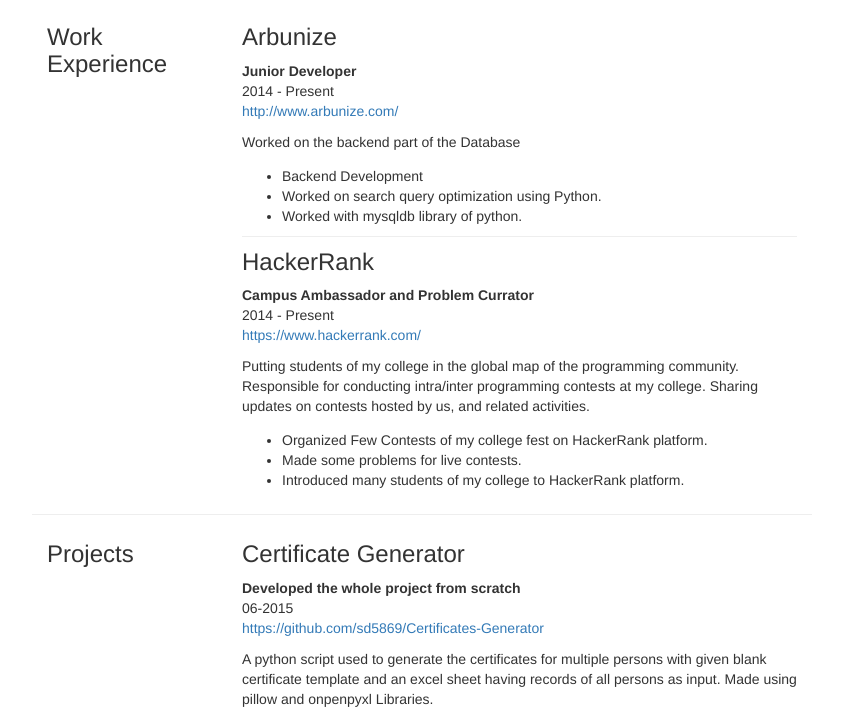
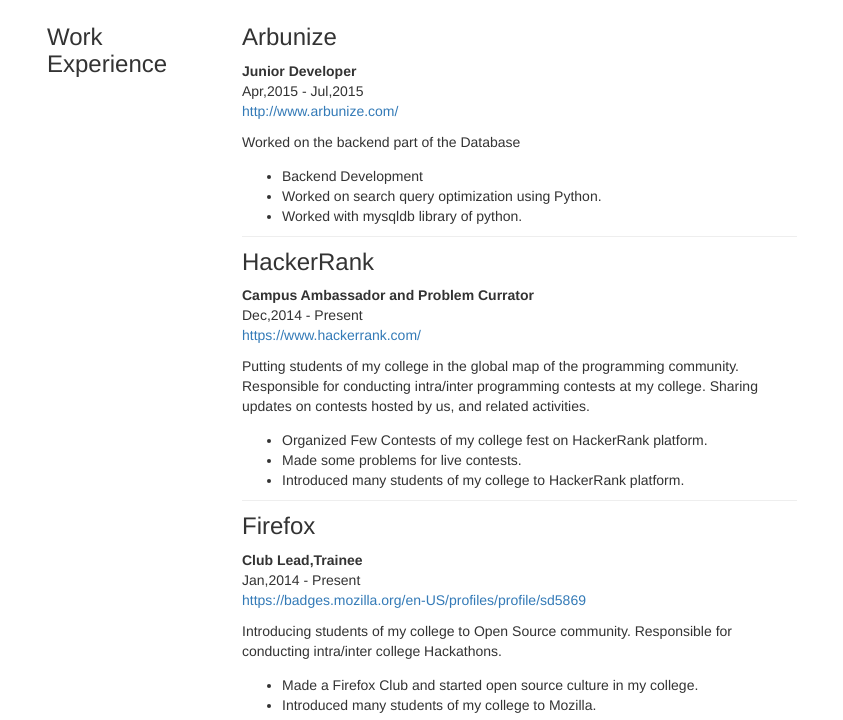
Before and after one commit to sd5869/sd5869.github.io, a plain HTML site: page CV.html in a window 1280 px wide. Shown: the part 635-1355 px from the top of the page, without its empty margins (218-1061 px from the left). Drawn offline with nearby package versions, Linux system fonts and the light colour scheme.

Commit message:
Updated CV
Added FSA Club Lead

```diff
--- a/CV.html
+++ b/CV.html
@@ -184,7 +184,7 @@
             <strong>Junior Developer</strong>
 
 
-                <p class="sticky">2014 - Present</p>
+                <p class="sticky">Apr,2015 - Jul,2015</p>
 
 
 
@@ -215,7 +215,7 @@
             <strong>Campus Ambassador and Problem Currator</strong>
 
 
-                <p class="sticky">2014 - Present</p>
+                <p class="sticky">Dec,2014 - Present</p>
 
 
 
@@ -242,12 +242,23 @@
 
           </div>
 
+<div class="item">
+            <h3>Firefox</h3>
+            <strong>Club Lead,Trainee</strong>
+                <p class="sticky">Jan,2014 - Present</p>
+                <p class="sticky">
+                    <a href="https://badges.mozilla.org/en-US/profiles/profile/sd5869">https://badges.mozilla.org/en-US/profiles/profile/sd5869</a>
+                </p>
+                <p>Introducing students of my college to Open Source community. Responsible for conducting intra/inter college Hackathons.</p>
+            <ul>
+                <li>Made a Firefox Club and started open source culture in my college.</li>
+                <li>Introduced many students of my college to Mozilla.</li>
+            </ul>
+          </div>
+
+        </div>
         </div>
       </section>
-
-
-
-
       <section class="row">
         <header class="col-md-3">
           <h3>Projects</h3>
@@ -256,18 +267,10 @@
 
           <div class="item">
             <h3>Certificate Generator</h3>
-
-
                 <strong>Developed the whole project from scratch</strong><br />
-
-
-
             <p class="sticky">06-2015</p>
-
-
-
                 <p class="sticky">
-                    <a href="https://github.com/sd5869/Certificates-Generator">https://github.com/sd5869/Certificates-Generator</a>
+                <a href="https://github.com/sd5869/Certificates-Generator">https://github.com/sd5869/Certificates-Generator</a>
                 </p>
 
             <p>A python script used to generate the certificates for multiple persons with given blank certificate template and an excel sheet having records of all persons as input. Made using pillow and onpenpyxl Libraries.</p>
@@ -320,163 +323,85 @@
 
           <div class="item">
             <h3>Testcase Generator</h3>
-
-
                 <strong>Developed the whole project from scratch</strong><br />
-
-
-
             <p class="sticky">06-2015</p>
-
-
-
                 <p class="sticky">
                     <a href="https://github.com/sd5869/Testcase-Generator">https://github.com/sd5869/Testcase-Generator</a>
                 </p>
-
             <p>A python implementation of a Testcase Generator to generate the (Input/Output) test cases for any competitive programming problem.</p>
-
-
             <ul>
-
                 <li>py2exe library.</li>
-
             </ul>
-
           </div>
-
           <div class="item">
             <h3>Snakes</h3>
-
-
                 <strong>Developed the whole project from scratch</strong><br />
-
-
-
             <p class="sticky">02-2015</p>
-
-
-
                 <p class="sticky">
                     <a href="http://sd5869.github.io/snakes.html">http://sd5869.github.io/snakes.html</a>
                 </p>
-
             <p>A Web implementation of simple classical game of Snakes made on JavaScript using jQuery framework.</p>
-
-
             <ul>
 
                 <li>JavaScript</li>
-
                 <li>jQuery</li>
-
                 <li>HTML5</li>
-
             </ul>
-
           </div>
-
           <div class="item">
             <h3>Bouncing Square</h3>
-
-
                 <strong>Developed the whole project from scratch</strong><br />
-
-
-
             <p class="sticky">06-2014</p>
-
-
-
                 <p class="sticky">
                     <a href="https://github.com/sd5869/BouncingSquare">https://github.com/sd5869/BouncingSquare</a>
                 </p>
-
             <p>A fully functional game application built in python using PyGame having all the required geometry and physics involved with the game.</p>
-
-
             <ul>
-
                 <li>pygame library</li>
-
             </ul>
-
           </div>
-
           <div class="item">
-            <h3>Bouncing Square</h3>
-
-
+            <h3>Bubble Trap</h3>
                 <strong>Developed the whole project from scratch</strong><br />
-
-
-
             <p class="sticky">09-2013</p>
-
-
-
                 <p class="sticky">
                     <a href="https://github.com/sd5869/BUBBLETRAP">https://github.com/sd5869/BUBBLETRAP</a>
                 </p>
-
-            <p>A fully functional game application built in C++ using graphics library having all the required geometry and physics involved with the game.</p>
-
-
+                <p>A fully functional game application built in C++ using graphics library having all the required geometry and physics involved with the game.</p>
             <ul>
-
                 <li>graphics.h</li>
-
             </ul>
-
           </div>
-
         </div>
       </section>
-
-
-
       <section class="row">
         <header class="col-md-3">
           <h3>Education</h3>
         </header>
         <div class="col-md-9">
-
-
           <div class="">
             <h3>Maharaja Agrasen Institute of Technology,New Delhi, India</h3>
             <p class="sticky">2014 - 2018 (Expected)</p>
             <p>B.tech(Information Technology) GPA:6.97/10</p>
           </div>
-
         </div>
       </section>
-
-
-
       <section class="row">
         <header class="col-md-3">
           <h3>Interests</h3>
         </header>
         <div class="col-md-9">
-
         <ul>
-
-          <li>Computer Science</li>
-
+          <li>Snooker and Pool</li>
           <li>Chess</li>
-
           <li>Music</li>
-
           <li>Basketball</li>
-
         </ul>
         </div>
       </section>
     </div>
   </div>
 </div>
-
 <script src="https://ajax.googleapis.com/ajax/libs/jquery/1.11.0/jquery.min.js"></script>
-
 </body>
 </html>
```
